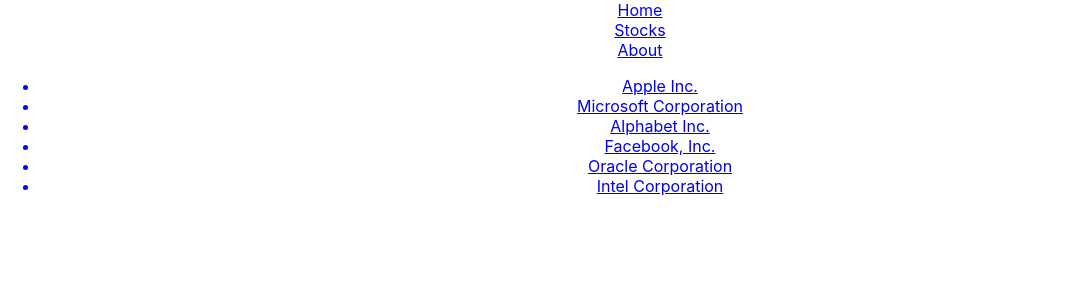
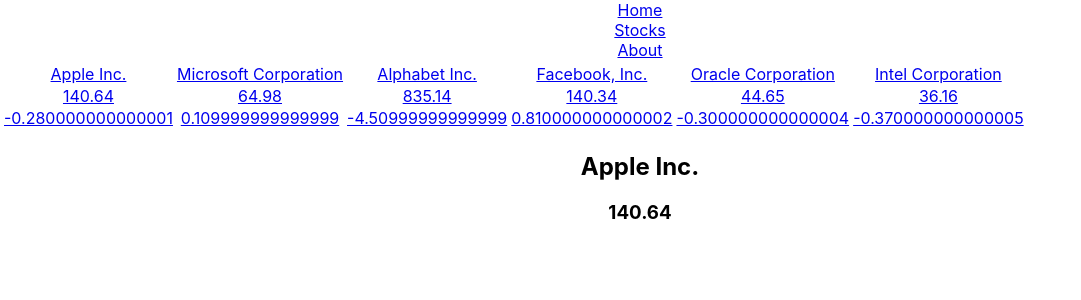
Before and after one commit to adicerbo/react-router, a React (Create React App) app: page /stocks/AAPL in a window 1280 px wide. Shown: the top 300 px of the page, without its empty margins (0-1081 px from the left). Built offline with nearby package versions, Linux system fonts and the light colour scheme.

Commit message:
render prices and stocks to stocks page

```diff
--- a/src/App.js
+++ b/src/App.js
@@ -1,9 +1,11 @@
 import { Route, Switch } from 'react-router-dom';
 import './App.css';
 import Nav from './components/Nav';
-// import Stock from "./Stock";
+import Stock from "./pages/Stock";
 import Dashboard from './pages/Dashboard';
-import stockData from "./components/Data"
+import stockData from "./components/Data";
+import About from './pages/About';
+import Home from './pages/Home';
 // import { Route } from 'react-router';
 
 const App = () => {
@@ -12,11 +14,18 @@
      <Nav />
      <Switch />
       <Route exact path="/">
-
+        <Home />
+      </Route>
+      <Route path="/about">
+        <About />
       </Route>
       <Route
         path="/stocks"
         render={props => <Dashboard {...props} stockData={stockData} />}
+      />
+      <Route
+      path="/stocks/:symbol"
+      render={props => <Stock stockData={stockData}{...props} />}
       />
       <Switch />
     </div>
--- a/src/pages/About.js
+++ b/src/pages/About.js
@@ -2,7 +2,10 @@
 
 const About = () => {
     return(
+        <div className="about">
         <h1>About</h1>
+        <p>This app shows stuff about things in which I have no clue</p>
+        </div>
     );
 }
 
--- a/src/pages/Dashboard.js
+++ b/src/pages/Dashboard.js
@@ -4,11 +4,13 @@
 const Dashboard = (props) => {
     let stockData = props.stockData.map((data, index) => {
         return <Link key={index} to={`/stocks/${data.symbol}`}>
-            <li >{data.name}</li>
+            <tr>{data.name}</tr>
+            <tr>{data.lastPrice}</tr>
+            <tr>{data.change}</tr>
         </Link>
     });
     return (
-        <ul>{stockData}</ul>
+        <table>{stockData}</table>
     )
 }
 
--- a/src/pages/Home.js
+++ b/src/pages/Home.js
@@ -0,0 +1,5 @@
+const Home = () => {
+    return <h1>Home</h1>
+}
+
+export default Home;
--- a/src/pages/Stock.js
+++ b/src/pages/Stock.js
@@ -2,7 +2,10 @@
     const oneStock = props.stockData.filter (data => data.symbol === props.match.params.symbol)[0];
     return (
         <div>
-            <h2>{stock.name}</h2>
+            <h2>{oneStock.name}</h2>
+            <h3>{oneStock.lastPrice}</h3>
         </div>
     )
 }
+
+export default Stock;
```
